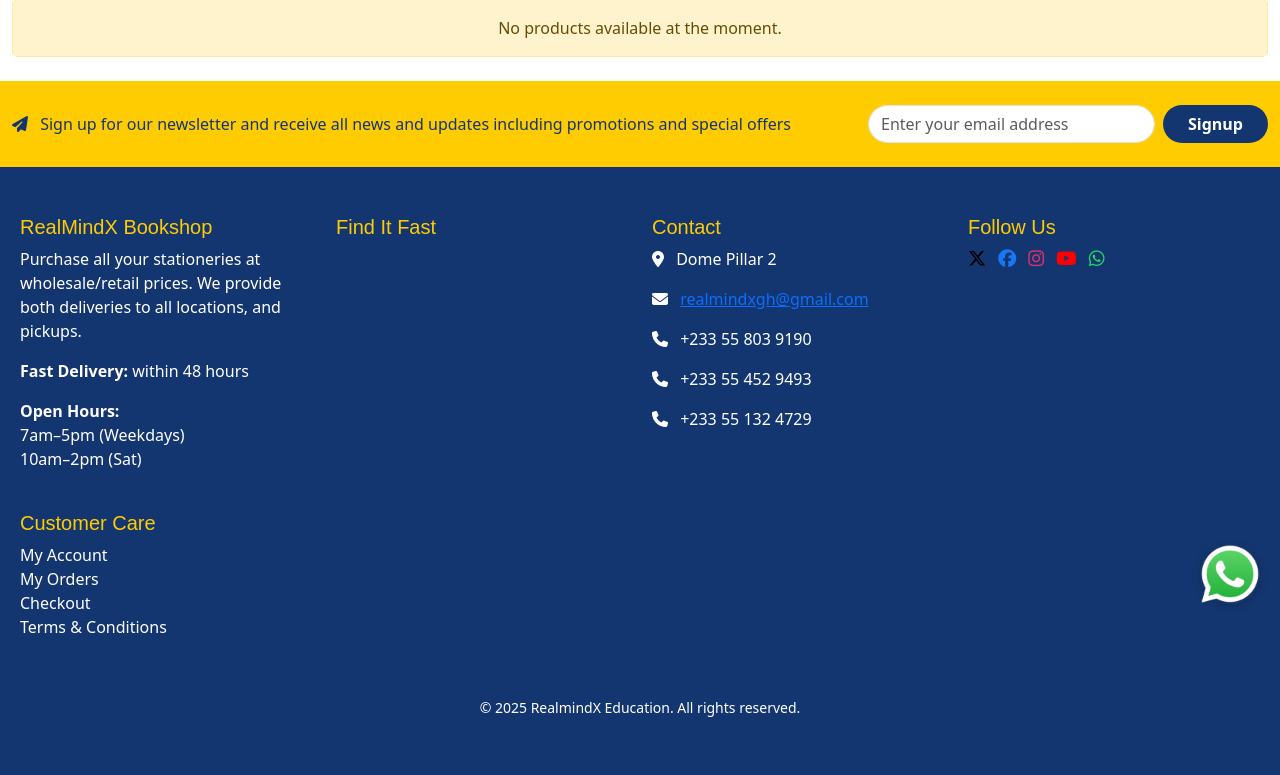
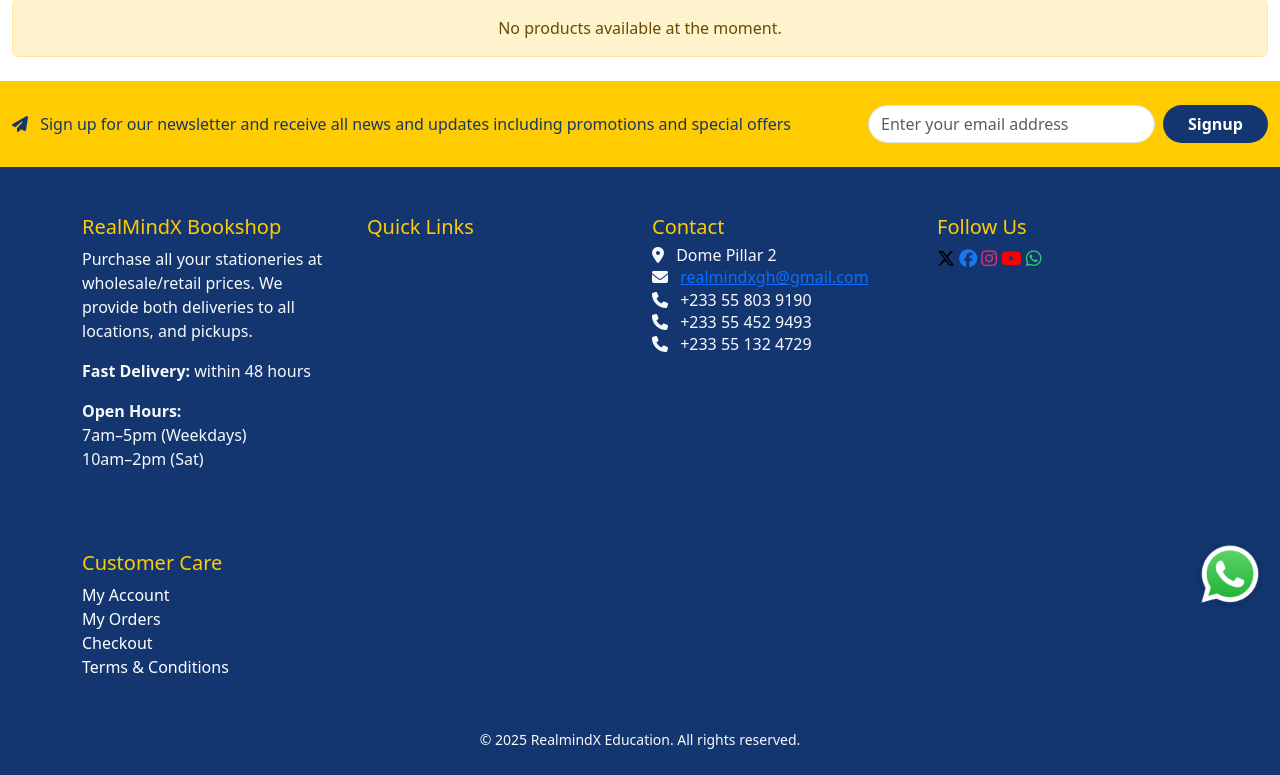
Before and after one commit to EmmanuelDanso1/RealmindX_mall, a Flask app: page / in a window 1280 px wide. Shown: the part 176-951 px from the top of the page. Before the commit the page ends 893 px from the top, so only its background shows below. Run offline with Flask 3, Linux system fonts and the light colour scheme; data that the repository does not hold is empty; parts of the project's set-up code (start-up, migrations or seed data) failed here and were passed over; some libraries are stand-ins or nearby versions.

Commit message:
updated the footer

```diff
--- a/e_commerce/templates/index.html
+++ b/e_commerce/templates/index.html
@@ -157,21 +157,21 @@
 </section>
 
 <!-- FOOTER -->
-<footer class="footer">
-  <div class="container-fluid py-5 " style="background-color: #143670; color: white; padding: 40px 20px;">
-    <div class="row justify-content-between">
+<footer class="footer-section text-light pt-5 pb-4" style="background-color: #143670;">
+  <div class="container">
+    <div class="row gy-5" style="row-gap: 1rem !important;">
 
       <!-- RealMindX Bookshop -->
-      <div class="col-md-3 mb-4">
-        <h5 class="footer-logo " style="font-family: 'Montserrat', sans-serif; color: #ffcc01;">RealMindX Bookshop</h5>
+      <div class="col-lg-3 col-md-6 text-md-start text-center">
+        <h5 class="footer-title" style="color: #ffcc01;">RealMindX Bookshop</h5>
         <p>Purchase all your stationeries at wholesale/retail prices. We provide both deliveries to all locations, and pickups.</p>
         <p><strong>Fast Delivery:</strong> within 48 hours</p>
         <p><strong>Open Hours:</strong><br>7am–5pm (Weekdays)<br>10am–2pm (Sat)</p>
       </div>
 
       <!-- Find It Fast -->
-      <div class="col-md-3 mb-4">
-        <h5 style="font-family: 'Montserrat', sans-serif; color: #ffcc01;">Find It Fast</h5>
+      <div class="col-lg-3 col-md-6 text-md-start text-center">
+        <h5 class="footer-title" style="color: #ffcc01;">Quick Links</h5>
         <ul class="list-unstyled">
           {% for cat in categories %}
           <li>
@@ -188,30 +188,31 @@
       </div>
 
       <!-- Contact -->
-      <div class="col-md-3 mb-4">
-        <h5 style="font-family: 'Montserrat', sans-serif; color: #ffcc01;">Contact</h5>
-        <p><i class="fa fa-map-marker-alt me-2"></i> Dome Pillar 2</p>
-        <p><i class="fa fa-envelope me-2"></i> <a href="mailto:realmindxgh@gmail.com">realmindxgh@gmail.com</a></p>
-        <p><i class="fa fa-phone me-2"></i> +233 55 803 9190</p>
-        <p><i class="fa fa-phone me-2"></i> +233 55 452 9493</p>
-        <p><i class="fa fa-phone me-2"></i> +233 55 132 4729</p>
+      <div class="col-lg-3 col-md-6 text-md-start text-center" style="line-height: 1.2;">
+        <h5 class="footer-title" style="color: #ffcc01; margin-bottom: 0.4rem;">Contact</h5>
+        <p style="margin-bottom: 0.2rem;"><i class="fa fa-map-marker-alt me-2"></i> Dome Pillar 2</p>
+        <p style="margin-bottom: 0.2rem;"><i class="fa fa-envelope me-2"></i> <a href="mailto:realmindxgh@gmail.com">realmindxgh@gmail.com</a></p>
+        <p style="margin-bottom: 0.2rem;"><i class="fa fa-phone me-2"></i> +233 55 803 9190</p>
+        <p style="margin-bottom: 0.2rem;"><i class="fa fa-phone me-2"></i> +233 55 452 9493</p>
+        <p style="margin-bottom: 0.2rem;"><i class="fa fa-phone me-2"></i> +233 55 132 4729</p>
       </div>
 
+
       <!-- Follow Us -->
-      <div class="col-md-3 mb-4">
-        <h5 style="font-family: 'Montserrat', sans-serif; color: #ffcc01;">Follow Us</h5>
+      <div class="col-lg-3 col-md-6 text-md-start text-center">
+        <h5 class="footer-title" style="color: #ffcc01;">Follow Us</h5>
         <div class="social-icons mb-3">
-          <a href="https://x.com/RealMindXgh" target="_blank"  style="text-decoration:none;"> <i class="fa-brands fa-x-twitter" style="color:#000000; font-size:18px; margin-right:8px;"></i> </a>
-          <a href="https://web.facebook.com/profile.php?id=61566941171883" target="_blank"  style="text-decoration:none;"> <i class="fa-brands fa-facebook" style="color:#1877F2; font-size:18px; margin-right:8px;"></i> </a>
-          <a href="https://www.instagram.com/realmindxgh/" target="_blank" style="text-decoration:none;"> <i class="fa-brands fa-instagram" style="color:#E1306C; font-size:18px; margin-right:8px;"></i> </a>
-          <a href="https://www.youtube.com/@realmindxgh" target="_blank" style="text-decoration:none;"> <i class="fa-brands fa-youtube" style="color:#FF0000; font-size:18px; margin-right:8px;"></i> </a>
+          <a href="https://x.com/RealMindXgh" target="_blank"  style="text-decoration:none;"> <i class="fa-brands fa-x-twitter" style="color:#000000; font-size:18px; "></i> </a>
+          <a href="https://web.facebook.com/profile.php?id=61566941171883" target="_blank"  style="text-decoration:none;"> <i class="fa-brands fa-facebook" style="color:#1877F2; font-size:18px;"></i> </a>
+          <a href="https://www.instagram.com/realmindxgh/" target="_blank" style="text-decoration:none;"> <i class="fa-brands fa-instagram" style="color:#E1306C; font-size:18px;"></i> </a>
+          <a href="https://www.youtube.com/@realmindxgh" target="_blank" style="text-decoration:none;"> <i class="fa-brands fa-youtube" style="color:#FF0000; font-size:18px;"></i> </a>
           <a href="https://wa.link/d6x888" target="_blank" style="text-decoration:none;"> <i class="fa-brands fa-whatsapp" style="color:#25D366; font-size:18px;"></i> </a>
         </div>
       </div>
 
       <!-- Customer Care -->
-      <div class="col-md-3 mb-4">
-        <h5 style="font-family: 'Montserrat', sans-serif; color: #ffcc01;">Customer Care</h5>
+      <div class="col-lg-3 col-md-6 text-md-start text-center">
+        <h5 class="footer-title" style="color: #ffcc01;">Customer Care</h5>
         <ul class="list-unstyled">
           <li><a href="{{ url_for('auth.login') }}" class="text-white" style="text-decoration: none;">My Account</a></li>
           <li><a href="{{ url_for('auth.login') }}"class="text-white" style="text-decoration: none;">My Orders</a></li>
```
Also changed, not shown: e_commerce/static/main.css (+91 -78 lines).
